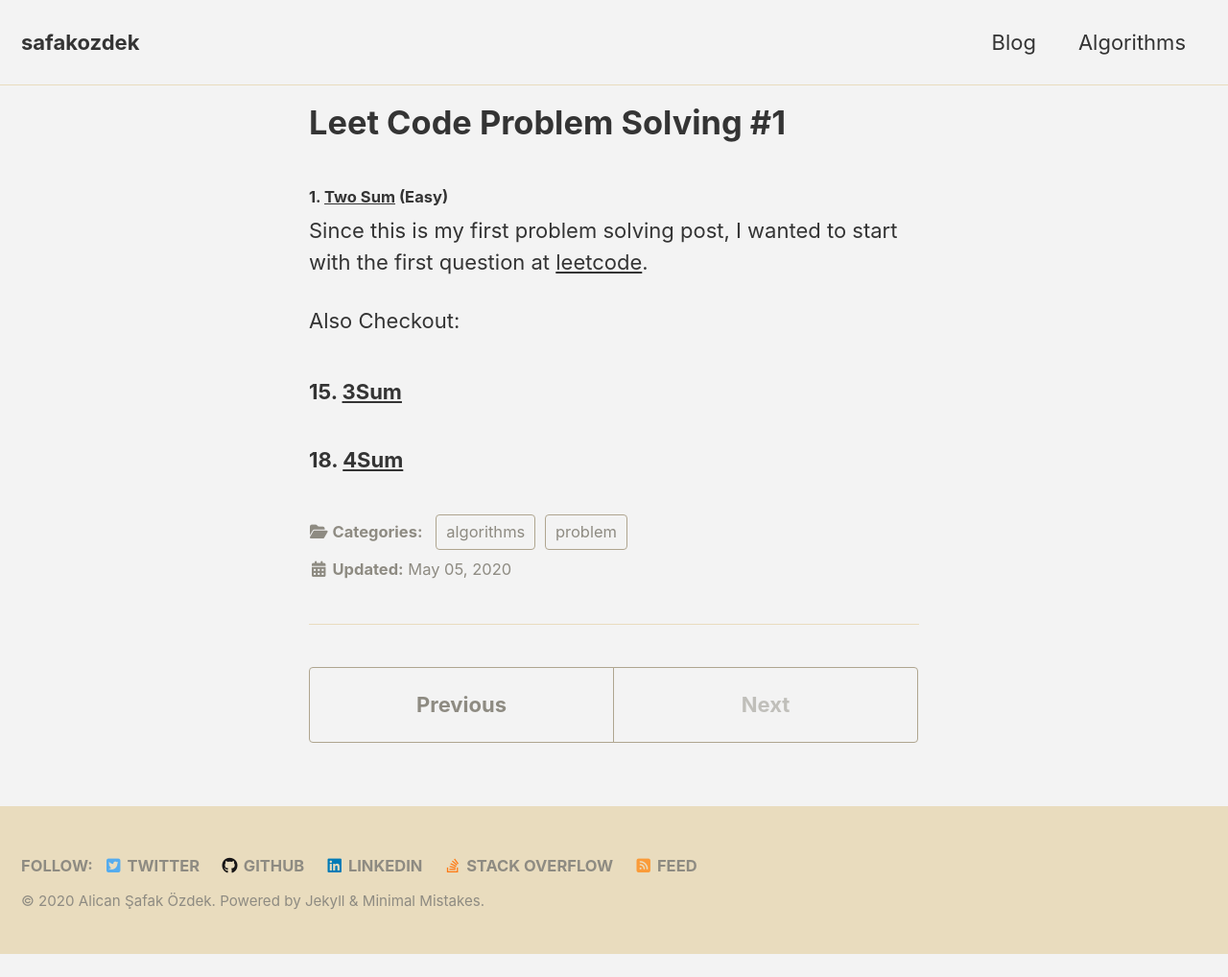
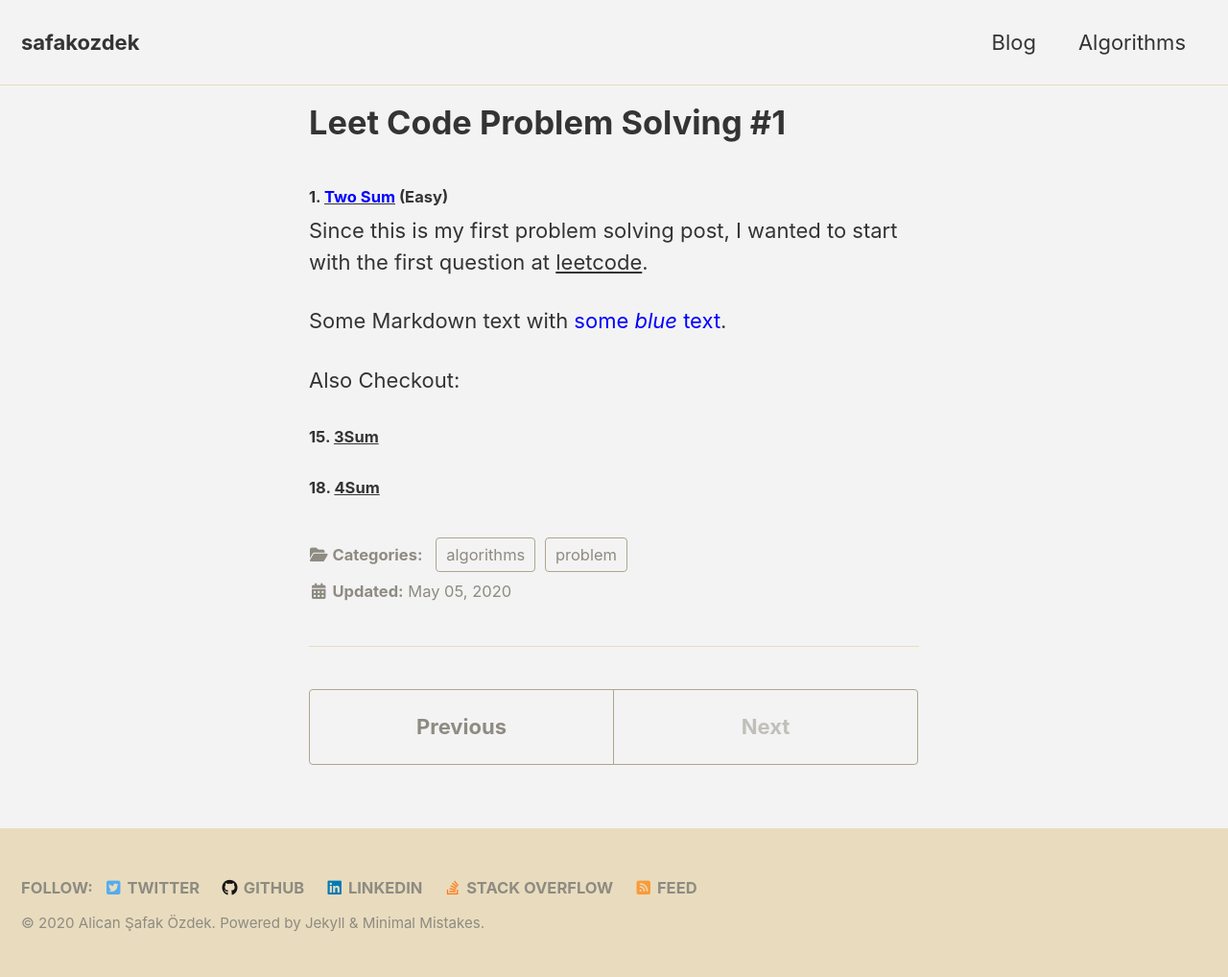
Before and after one commit to safakozdek/safakozdek.github.io, a Jekyll site: the page built from _posts/2020-05-05-leet-code.md, in a window 1280 px wide. Shown: the whole page at 96% size. Built offline with Jekyll 4.4.1, drawn with Linux system fonts in a browser that asks for light colours; cached includes are drawn as plain includes; nearby versions of some CDN libraries; before the commit the page ends 994 px from its top, so only the background shows below that.

Commit message:
Update 2020-05-05-leet-code.md

```diff
--- a/_posts/2020-05-05-leet-code.md
+++ b/_posts/2020-05-05-leet-code.md
@@ -5,11 +5,12 @@ categories: [algorithms, problem]
 excerpt: "Two sum, the first problem at leetcode"
 ---
 
-#### 1. [Two Sum](https://leetcode.com/problems/two-sum/) (Easy)
+#### 1. [<span style="color:blue">Two Sum</span>](https://leetcode.com/problems/two-sum/) (Easy)
 
 Since this is my first problem solving post, I wanted to start with the first question at [leetcode](https://leetcode.com/).
 
+Some Markdown text with <span style="color:blue">some *blue* text</span>.
 
 Also Checkout:
-### 15. [3Sum](https://leetcode.com/problems/3sum/)
-### 18. [4Sum](https://leetcode.com/problems/3sum/)
+#### 15. [3Sum](https://leetcode.com/problems/3sum/)
+#### 18. [4Sum](https://leetcode.com/problems/3sum/)
```
